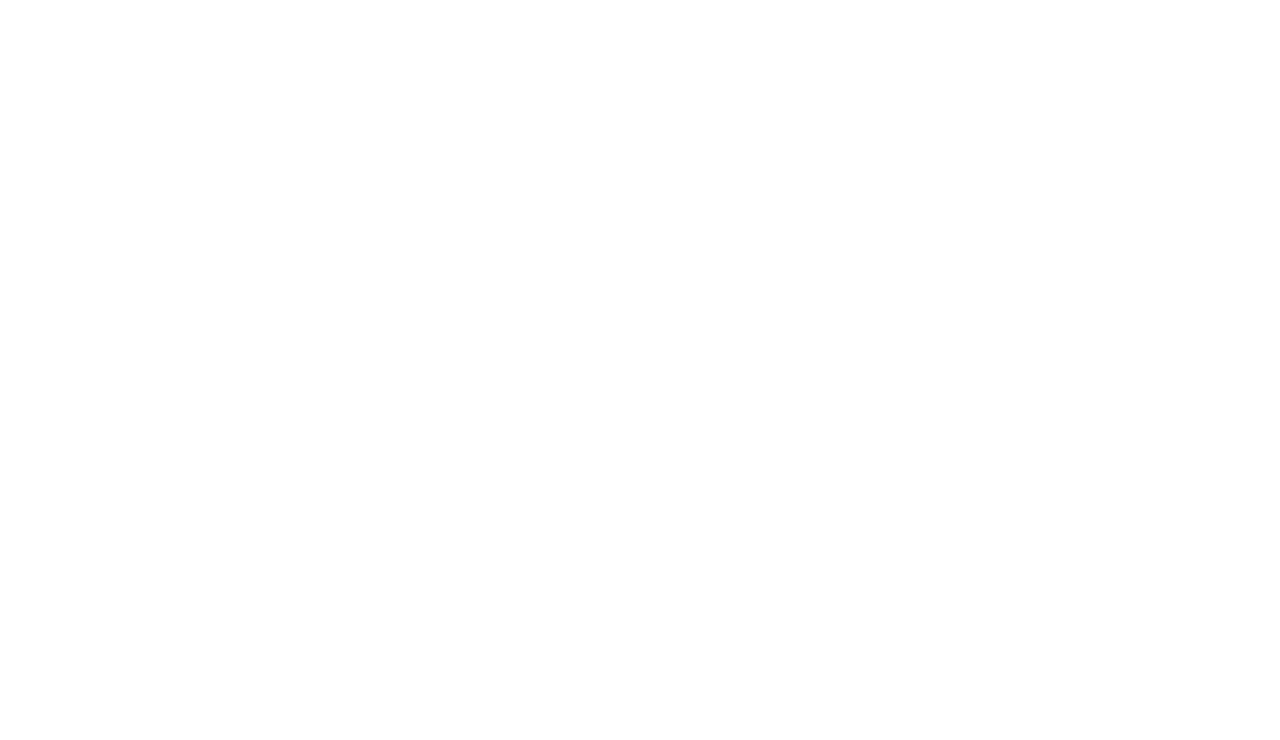
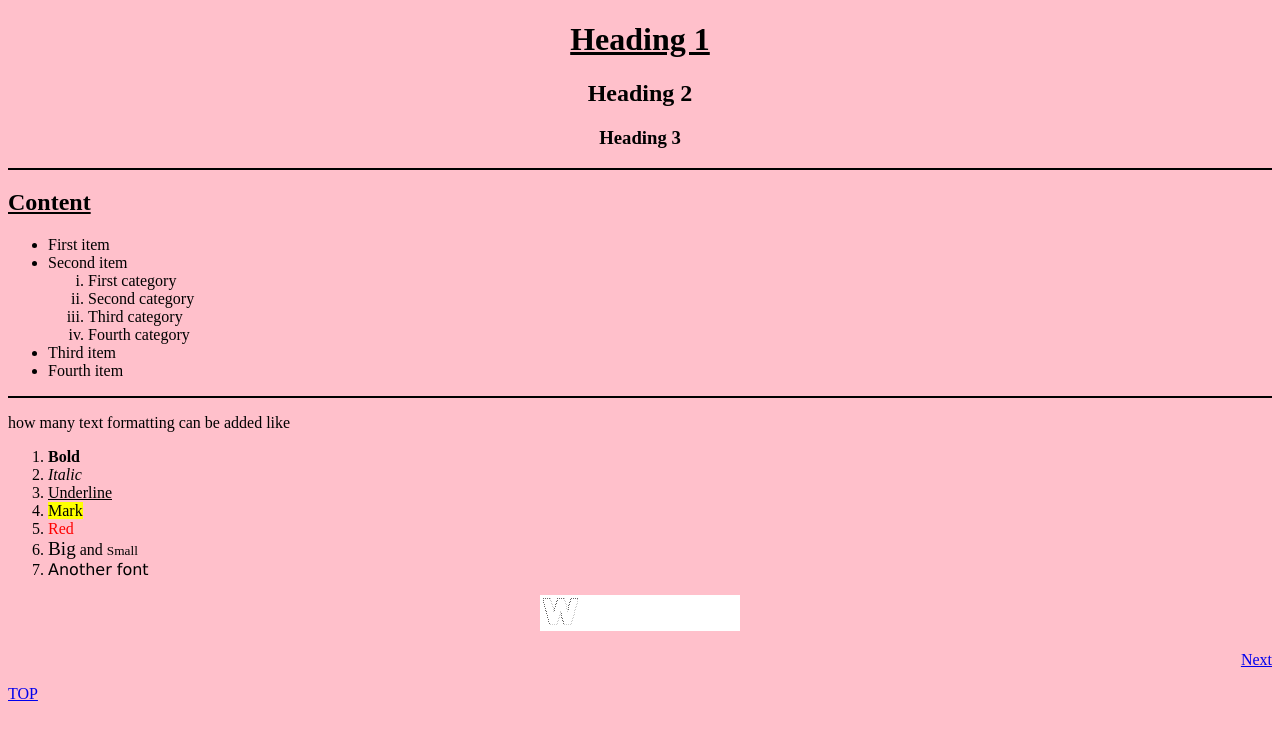
Before and after one commit to 3ein39/ITI-OpenSrc-tasks, a plain HTML site: page Day1/page2.html in a window 1280 px wide. Drawn offline with Linux system fonts and the light colour scheme.

Commit message:
Finish p2

```diff
--- a/Day1/page2.html
+++ b/Day1/page2.html
@@ -4,7 +4,53 @@
     <meta charset="UTF-8">
     <title>Page 2</title>
 </head>
-<body>
+<body bgcolor="pink">
+
+    <h1 align="center" id="top"><u> Heading 1 </u></h1>
+    <h2 align="center"> Heading 2 </h2>
+    <h3 align="center"> Heading 3 </h3>
+
+    <hr  color="black">
+
+    <h2><u>Content</u></h2>
+
+    <ul>
+        <li>First item</li>
+        <li>Second item</li>
+        <ol type="i">
+            <li>First category</li>
+            <li>Second category</li>
+            <li>Third category</li>
+            <li>Fourth category</li>
+        </ol>
+        <li>Third item</li>
+        <li>Fourth item</li>
+
+    </ul>
+
+    <hr color="black">
+
+    <p>how many text formatting can be added like</p>
+
+    <ol>
+        <li><b>Bold</b></li>
+        <li><i>Italic</i></li>
+        <li><u>Underline</u></li>
+        <li><mark>Mark</mark></li>
+        <li><font color="red">Red</font></li>
+        <li><big>Big</big> and <small>Small</small></li>
+        <li><font face="verdana">Another font</font></li>
+    </ol>
+    <center>
+        <img src="WELCOM31.gif">
+    </center>
+
+    <p align="right">
+        <a href="./page3.html"> Next</a>
+    </p>
+
+    <a href="#top">TOP</a>
+
 
 </body>
 </html>
```
Also changed, not shown: Day1/WELCOM31.gif (added).
